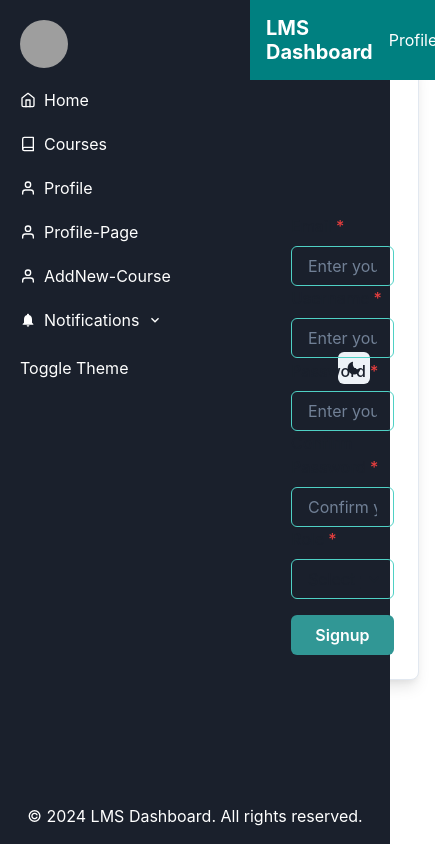
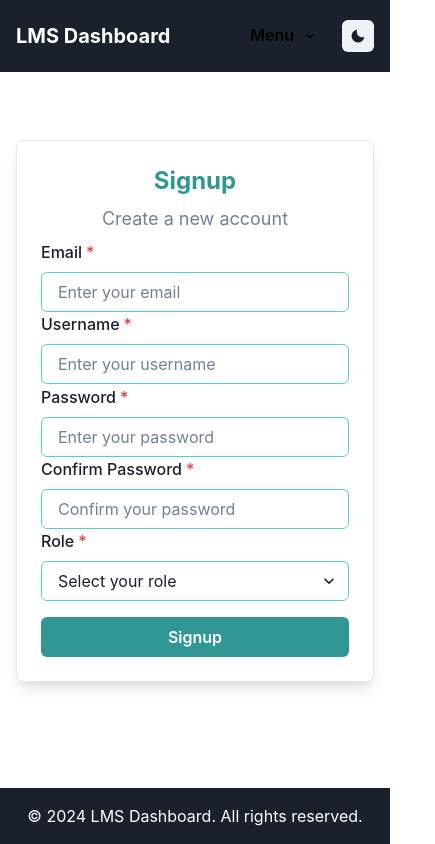
Before and after one commit to SHUBHAMLALWADIYA/SwanirbharFrontedProject, a React (Vite) app: page /signup in a window 390 px wide. Shown: the whole page, 435 px wide, since content can reach past the window. Built offline with nearby package versions, Linux system fonts and the light colour scheme; grey boxes are pictures that could not be loaded.

Commit message:
all updates are done

```diff
--- a/src/App.jsx
+++ b/src/App.jsx
@@ -1,5 +1,5 @@
 import React, { useState, useContext, useEffect } from 'react';
-import { ChakraProvider, Box, Container } from '@chakra-ui/react';
+import { ChakraProvider, Box, Container, Flex } from '@chakra-ui/react';
 import { BrowserRouter as Router, Route, Routes } from 'react-router-dom';
 import Header from './components/Layout/Header';
 import Footer from './components/Layout/Footer';
@@ -34,7 +34,6 @@ const App = () => {
     }
   }, []); // Empty dependency array ensures useEffect only runs once when component mounts
 
-
   const handleCourseUpload = (newCourse) => {
     // Update the courses state
     const updatedCourses = [...courses, newCourse];
@@ -55,13 +54,12 @@ const App = () => {
   return (
     <ChakraProvider>
       <Router>
-        <Box display="flex" minH="100vh">
+        <Flex direction="column" minH="100vh">
           <Sidebar />
-          <Box ml="250px" w="full">
-            <Header notifications={notifications} position="fixed" top="0" width="calc(100% - 250px)" zIndex="1000" />
-            <Box mt="60px" mb="40px">
-              <Container maxW="container.lg" >
-                <Routes>
+          <Box flex="1" mt={{ base: "60px", md: "auto" }}> {/* Adjusted margin top */}
+  <Box mb="40px">
+    <Container maxW="container.lg">
+      <Routes>
                   <Route exact path='/login' element={<Login />} />
                   <Route exact path='/signup' element={<Signup />} />
                   <Route exact path="/" element={<Home />} />
@@ -74,9 +72,9 @@ const App = () => {
                 </Routes>
               </Container>
             </Box>
-            <Footer  bottom="0" width="calc(100% - 250px)" zIndex="1000" />
+            <Footer bottom="0" width="full" />
           </Box>
-        </Box>
+        </Flex>
       </Router>
     </ChakraProvider>
   );
--- a/src/components/Auth/Login.jsx
+++ b/src/components/Auth/Login.jsx
@@ -1,5 +1,5 @@
 import { useContext, useState } from "react";
-import { Box, Button, Input, FormControl, FormLabel, Heading, Text, VStack, useToast } from "@chakra-ui/react";
+import { Box, Button, Input, FormControl, FormLabel, Heading, Text, VStack, useToast, useColorModeValue } from "@chakra-ui/react";
 import { useNavigate } from "react-router-dom";
 import { LoginlogoutContext } from "../../context/LoginlogoutContext";
 
@@ -9,17 +9,14 @@ const Login = () => {
     const [error, setError] = useState("");
     const toast = useToast();
     const navigate = useNavigate();
-    const {toggle,setToggle}=useContext(LoginlogoutContext)
-
+    const { toggle, setToggle } = useContext(LoginlogoutContext);
 
     const handleLogin = () => {
-    // Retrieve username and password from local storage
-    const storedUsername = JSON.parse(localStorage.getItem("userData")).username;
-    const storedPassword = JSON.parse(localStorage.getItem("userData")).password;
+        const storedUserData = JSON.parse(localStorage.getItem("userData"));
+        if (storedUserData) {
+            const { username: storedUsername, password: storedPassword } = storedUserData;
 
-    // Check if entered username and password match the stored values
             if (username === storedUsername && password === storedPassword) {
-        // Successful login logic
                 console.log("Login successful");
                 toast({
                     title: "Login successful.",
@@ -28,13 +25,23 @@ const handleLogin = () => {
                     duration: 5000,
                     isClosable: true,
                 });
-        localStorage.setItem("login", "true"); // Store login state
-        setToggle(true); // Update login state in context
-        navigate("/"); // Redirect to homepage
+                localStorage.setItem("login", "true");
+                setToggle(true);
+                navigate("/");
             } else {
                 setError("Invalid username or password");
             }
+        } else {
+            setError("No user found. Please sign up first.");
+        }
     };
+
+    const boxBg = useColorModeValue('white', 'gray.700');
+    const headingColor = useColorModeValue('blue.500', 'blue.200');
+    const textColor = useColorModeValue('gray.500', 'gray.300');
+    const inputBorderColor = useColorModeValue('blue.300', 'blue.500');
+    const inputHoverBorderColor = useColorModeValue('blue.400', 'blue.600');
+    const errorColor = useColorModeValue('red.500', 'red.300');
 
     return (
         <Box
@@ -45,13 +52,13 @@ const handleLogin = () => {
             borderWidth="1px"
             borderRadius="lg"
             boxShadow="lg"
-            backgroundColor="white"
+            bg={boxBg}
         >
             <VStack spacing={3}>
-                <Heading as="h1" size="lg" mb="6" color="blue.500">
+                <Heading as="h1" size="lg" mb="6" color={headingColor}>
                     Login
                 </Heading>
-                <Text fontSize="lg" mb="4" color="gray.500">
+                <Text fontSize="lg" mb="4" color={textColor}>
                     Welcome back! Please login to continue.
                 </Text>
                 <FormControl id="username">
@@ -60,8 +67,8 @@ const handleLogin = () => {
                         placeholder="Enter your username"
                         value={username}
                         onChange={(e) => setUsername(e.target.value)}
-                        borderColor="blue.300"
-                        _hover={{ borderColor: "blue.400" }}
+                        borderColor={inputBorderColor}
+                        _hover={{ borderColor: inputHoverBorderColor }}
                     />
                 </FormControl>
                 <FormControl id="password">
@@ -71,8 +78,8 @@ const handleLogin = () => {
                         placeholder="Enter your password"
                         value={password}
                         onChange={(e) => setPassword(e.target.value)}
-                        borderColor="blue.300"
-                        _hover={{ borderColor: "blue.400" }}
+                        borderColor={inputBorderColor}
+                        _hover={{ borderColor: inputHoverBorderColor }}
                     />
                 </FormControl>
                 <Button
@@ -84,7 +91,7 @@ const handleLogin = () => {
                     Login
                 </Button>
                 {error && (
-                    <Box mt="4" color="red.500">
+                    <Box mt="4" color={errorColor}>
                         {error}
                     </Box>
                 )}
--- a/src/components/Auth/Signup.jsx
+++ b/src/components/Auth/Signup.jsx
@@ -1,5 +1,5 @@
 import { useState } from "react";
-import { Box, Button, Input, Select, FormControl, FormLabel, Heading, Text, VStack, useToast } from "@chakra-ui/react";
+import { Box, Button, Input, Select, FormControl, FormLabel, Heading, Text, VStack, useToast, useColorModeValue } from "@chakra-ui/react";
 import { useNavigate } from "react-router-dom";
 
 const Signup = () => {
@@ -7,25 +7,22 @@ const Signup = () => {
     const [username, setUsername] = useState("");
     const [password, setPassword] = useState("");
     const [confirmPassword, setConfirmPassword] = useState("");
-    const [role, setRole] = useState(""); // State for user role
+    const [role, setRole] = useState("");
     const [error, setError] = useState("");
     const toast = useToast();
-    const navigate = useNavigate(); // Use navigate hook
+    const navigate = useNavigate();
 
     const handleSignup = () => {
-
         if (password !== confirmPassword) {
             setError("Passwords do not match");
             return;
         }
 
-        // Check if role is selected
         if (!role) {
             setError("Please select a role");
             return;
         }
 
-        // Save signup data to local storage
         const userData = {
             email,
             username,
@@ -34,8 +31,6 @@ const Signup = () => {
         };
         localStorage.setItem('userData', JSON.stringify(userData));
 
-        // Successful signup logic (for demonstration purposes)
-        console.log("Signup successful");
         toast({
             title: "Signup successful.",
             description: "You have successfully signed up.",
@@ -44,28 +39,32 @@ const Signup = () => {
             isClosable: true,
         });
 
-        // Navigate to login page after successful signup
         navigate("/login");
     };
 
+    const boxBg = useColorModeValue('white', 'gray.700');
+    const headingColor = useColorModeValue('teal.500', 'teal.200');
+    const textColor = useColorModeValue('gray.500', 'gray.300');
+    const inputBorderColor = useColorModeValue('teal.300', 'teal.500');
+    const inputHoverBorderColor = useColorModeValue('teal.400', 'teal.600');
+    const errorColor = useColorModeValue('red.500', 'red.300');
 
     return (
         <Box
             maxW="sm"
             mx="auto"
-            mt="8"
+            mt="20"
             p="6"
             borderWidth="1px"
             borderRadius="lg"
             boxShadow="lg"
-            backgroundColor="white"
-
+            bg={boxBg}
         >
             <VStack spacing={0.2}>
-                <Heading as="h1" size="lg" mb="2" color="teal.500">
+                <Heading as="h1" size="lg" mb="2" color={headingColor}>
                     Signup
                 </Heading>
-                <Text fontSize="lg" mb="2" color="gray.500">
+                <Text fontSize="lg" mb="2" color={textColor}>
                     Create a new account
                 </Text>
                 <FormControl id="email" isRequired>
@@ -75,8 +74,8 @@ const Signup = () => {
                         placeholder="Enter your email"
                         value={email}
                         onChange={(e) => setEmail(e.target.value)}
-                        borderColor="teal.300"
-                        _hover={{ borderColor: "teal.400" }}
+                        borderColor={inputBorderColor}
+                        _hover={{ borderColor: inputHoverBorderColor }}
                     />
                 </FormControl>
                 <FormControl id="username" isRequired>
@@ -85,8 +84,8 @@ const Signup = () => {
                         placeholder="Enter your username"
                         value={username}
                         onChange={(e) => setUsername(e.target.value)}
-                        borderColor="teal.300"
-                        _hover={{ borderColor: "teal.400" }}
+                        borderColor={inputBorderColor}
+                        _hover={{ borderColor: inputHoverBorderColor }}
                     />
                 </FormControl>
                 <FormControl id="password" isRequired>
@@ -96,8 +95,8 @@ const Signup = () => {
                         placeholder="Enter your password"
                         value={password}
                         onChange={(e) => setPassword(e.target.value)}
-                        borderColor="teal.300"
-                        _hover={{ borderColor: "teal.400" }}
+                        borderColor={inputBorderColor}
+                        _hover={{ borderColor: inputHoverBorderColor }}
                     />
                 </FormControl>
                 <FormControl id="confirm-password" isRequired>
@@ -107,8 +106,8 @@ const Signup = () => {
                         placeholder="Confirm your password"
                         value={confirmPassword}
                         onChange={(e) => setConfirmPassword(e.target.value)}
-                        borderColor="teal.300"
-                        _hover={{ borderColor: "teal.400" }}
+                        borderColor={inputBorderColor}
+                        _hover={{ borderColor: inputHoverBorderColor }}
                     />
                 </FormControl>
                 <FormControl id="role" isRequired>
@@ -117,8 +116,8 @@ const Signup = () => {
                         placeholder="Select your role"
                         value={role}
                         onChange={(e) => setRole(e.target.value)}
-                        borderColor="teal.300"
-                        _hover={{ borderColor: "teal.400" }}
+                        borderColor={inputBorderColor}
+                        _hover={{ borderColor: inputHoverBorderColor }}
                     >
                         <option value="student">Student</option>
                         <option value="admin">Admin</option>
@@ -133,7 +132,7 @@ const Signup = () => {
                     Signup
                 </Button>
                 {error && (
-                    <Box mt="4" color="red.500">
+                    <Box mt="4" color={errorColor}>
                         {error}
                     </Box>
                 )}
--- a/src/components/Layout/Header.jsx
+++ b/src/components/Layout/Header.jsx
@@ -14,7 +14,7 @@ const Header = () => {
   const { toggle } = useContext(LoginlogoutContext);
 
   return (
-    <Box bg="teal" p="4" position="fixed" width="84.2%" zIndex="999">
+    <Box bg="teal" p="4" position="fixed" width="100%" zIndex="999">
       <Flex alignItems="center">
         <Heading as="h1" size="md" color="white" mr="4">
           LMS Dashboard
--- a/src/components/Layout/Sidebar.jsx
+++ b/src/components/Layout/Sidebar.jsx
@@ -13,6 +13,8 @@ import {
   Avatar,
   useColorMode,
   useColorModeValue,
+  useBreakpointValue,
+  Button,
 } from "@chakra-ui/react";
 import { FiHome, FiBook, FiUser } from "react-icons/fi";
 import { MdNotifications } from "react-icons/md";
@@ -23,11 +25,14 @@ const Sidebar = () => {
   const { colorMode, toggleColorMode } = useColorMode();
   const menuBg = useColorModeValue('white', 'gray.700');
   const menuColor = useColorModeValue('black', 'white');
+  const menuHoverBg = useColorModeValue('gray.100', 'gray.600'); // Add hover background color
   const [notifications, setNotifications] = useState([]); // State for notifications
   const user = JSON.parse(localStorage.getItem("userData"));
   const { toggle } = useContext(LoginlogoutContext);
   const userData = user?.username;
   const roll = user?.role;
+
+  const isMobile = useBreakpointValue({ base: true, md: false });
 
   // Function to add notification when a new course is added
   const addNotification = (course) => {
@@ -44,38 +49,32 @@ const Sidebar = () => {
     addNotification(newCourse);
   };
 
-  return (
-    <Box
-      bg="gray.800"
-      color="white"
-      w={{ base: "100%", md: "250px" }} // Adjust width based on screen size
-      h="100vh"
-      p="5"
-      position="fixed"
-    >
-      <VStack align="start" spacing="5">
-        <HStack>
-          <Avatar name="John Doe" src="https://bit.ly/broken-link" />
-          <Box>
-            <Text fontWeight="bold">{userData}</Text>
-            <Text fontSize="sm" color="gray.400">{roll}</Text>
-          </Box>
-        </HStack>
-
+  const renderLinks = () => (
+    <>
       <Link href="/" w="100%">
         <HStack>
           <FiHome />
           <Text>Home</Text>
         </HStack>
       </Link>
-
+      <Link href="/login" w="100%">
+        <HStack>
+          <FiUser />
+          <Text>Login</Text>
+        </HStack>
+      </Link>
+      <Link href="/signup" w="100%">
+        <HStack>
+          <FiUser />
+          <Text>Signup</Text>
+        </HStack>
+      </Link>
       <Link href="/courses" w="100%">
         <HStack>
           <FiBook />
           <Text>Courses</Text>
         </HStack>
       </Link>
-
       <Link href="/profile" w="100%">
         <HStack>
           <FiUser />
@@ -94,7 +93,74 @@ const Sidebar = () => {
           <Text>AddNew-Course</Text>
         </HStack>
       </Link>
+    </>
+  );
 
+  return isMobile ? (
+    <Box
+      bg="gray.800"
+      color="white"
+      w="100%"
+      p="4"
+      position="fixed"
+      top="0"
+      zIndex="1"
+    >
+      <HStack justify="space-between" w="100%">
+        <Text fontSize="xl" fontWeight="bold">LMS Dashboard</Text>
+        <HStack>
+          <Menu>
+            <MenuButton
+              as={Button}
+              rightIcon={<ChevronDownIcon />}
+              bg="transparent"
+              _hover={{ bg: 'transparent' }}
+              _active={{ bg: 'transparent' }}
+              _focus={{ boxShadow: 'none' }}
+              color={menuColor} // Set text color
+            >
+              Menu
+            </MenuButton>
+            <MenuList
+              bg={menuBg}
+              color={menuColor}
+              boxShadow="md"
+              borderRadius="md"
+              py="2"
+              px="3"
+              _hover={{ bg: menuHoverBg }} // Set hover background color
+              transition="background-color 0.3s"
+            >
+              {renderLinks()}
+            </MenuList>
+          </Menu>
+          <IconButton
+            aria-label="Toggle theme"
+            icon={colorMode === 'light' ? <MoonIcon /> : <SunIcon />}
+            onClick={toggleColorMode}
+            size="sm"
+          />
+        </HStack>
+      </HStack>
+    </Box>
+  ) : (
+    <Box
+      bg="gray.800"
+      color="white"
+      w="250px"
+      h="100vh"
+      p="5"
+      position="fixed"
+    >
+      <VStack align="start" spacing="5">
+        <HStack>
+          <Avatar name="John Doe" src="https://bit.ly/broken-link" />
+          <Box>
+            <Text fontWeight="bold">{userData}</Text>
+            <Text fontSize="sm" color="gray.400">{roll}</Text>
+          </Box>
+        </HStack>
+        {renderLinks()}
         <Menu>
           <MenuButton as={HStack} w="100%">
             <HStack>
@@ -109,7 +175,6 @@ const Sidebar = () => {
             ))}
           </MenuList>
         </Menu>
-
         <HStack w="100%" justify="space-between">
           <Text>Toggle Theme</Text>
           <IconButton
```
Lines whose indentation alone changed are shown as unchanged.
